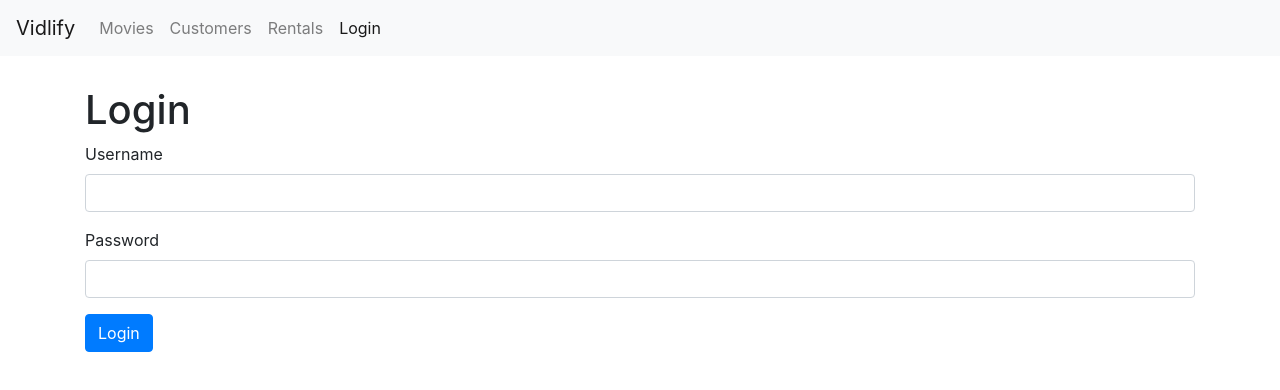
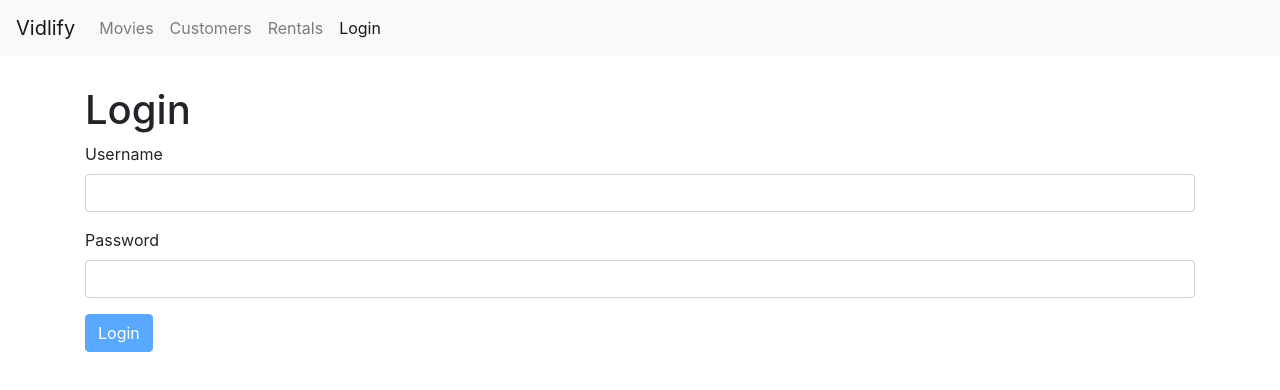
Before and after one commit to MuhammedMujahid/Video-Rental-React-App, a React (Create React App) app: page /login in a window 1280 px wide. Shown: the top 390 px of the page. Built offline with nearby package versions, Linux system fonts and the light colour scheme.

Commit message:
login button will be disabled until user enters login credentials

```diff
--- a/src/components/common/loginForm.jsx
+++ b/src/components/common/loginForm.jsx
@@ -18,13 +18,20 @@ class LoginForm extends Component {
   };
 
   validate = () => {
-    const optins = { abortEarly: false };
+    const options = { abortEarly: false };
     const { error } = Joi.validate(this.state.account, this.schema, options);
     if (!error) return null;
 
     const errors = {};
     for (let item of error.details) errors[item.path[0]] = item.message;
     return errors;
+  };
+
+  validateProperty = ({ name, value }) => {
+    const obj = { [name]: value };
+    const schema = { [name]: this.schema[name] };
+    const { error } = Joi.validate(obj, schema);
+    return error ? error.details[0].message : null;
   };
 
   handleSubmit = e => {
@@ -76,7 +83,9 @@ class LoginForm extends Component {
             onChange={this.handleChange}
             error={errors.password}
           />
-          <button className="btn btn-primary">Login</button>
+          <button disabled={this.validate()} className="btn btn-primary">
+            Login
+          </button>
         </form>
       </div>
     );
```
